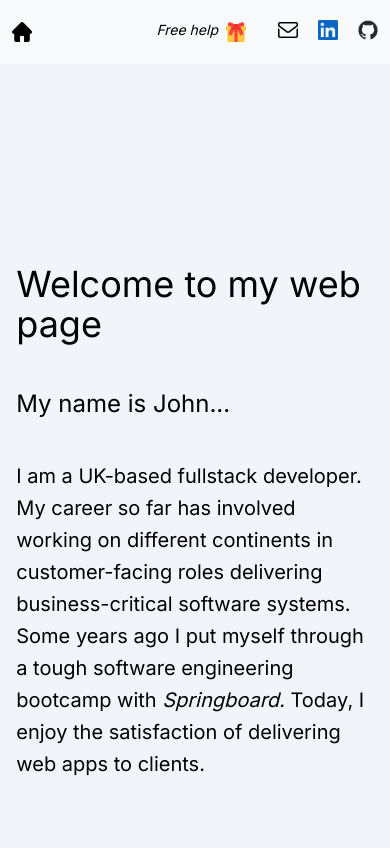
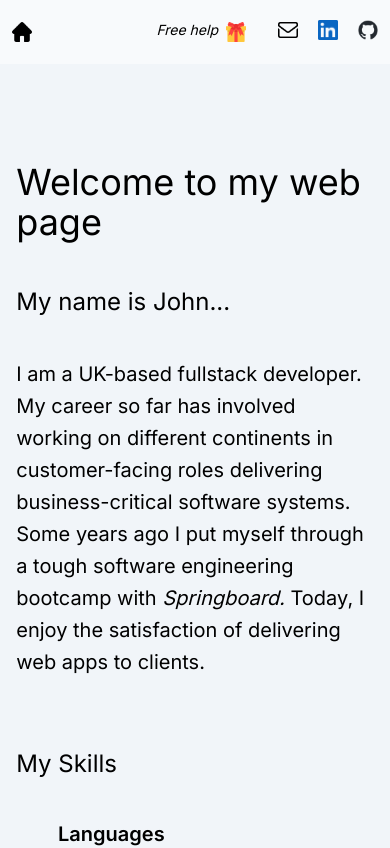
Before and after one commit to johnhm22/iamjohn, a Next.js app: page / in a window 390 px wide. Shown: the top 848 px of the page. Built offline with nearby package versions, Linux system fonts and the light colour scheme.

Commit message:
Updating height for different screens

```diff
--- a/app/components/Intro.tsx
+++ b/app/components/Intro.tsx
@@ -3,7 +3,7 @@ import React from "react";
 
 const Intro = () => {
   return (
-    <div className="w-11/12 mx-auto min-h-screen flex items-center mb-11">
+    <div className="w-11/12 h-[40rem] mx-auto md:min-h-screen flex items-center mb-11">
       <div className="flex flex-col">
         <h1 className="text-4xl lg:text-7xl mb-11">Welcome to my web page</h1>
         <div className="h-80 ">
```
